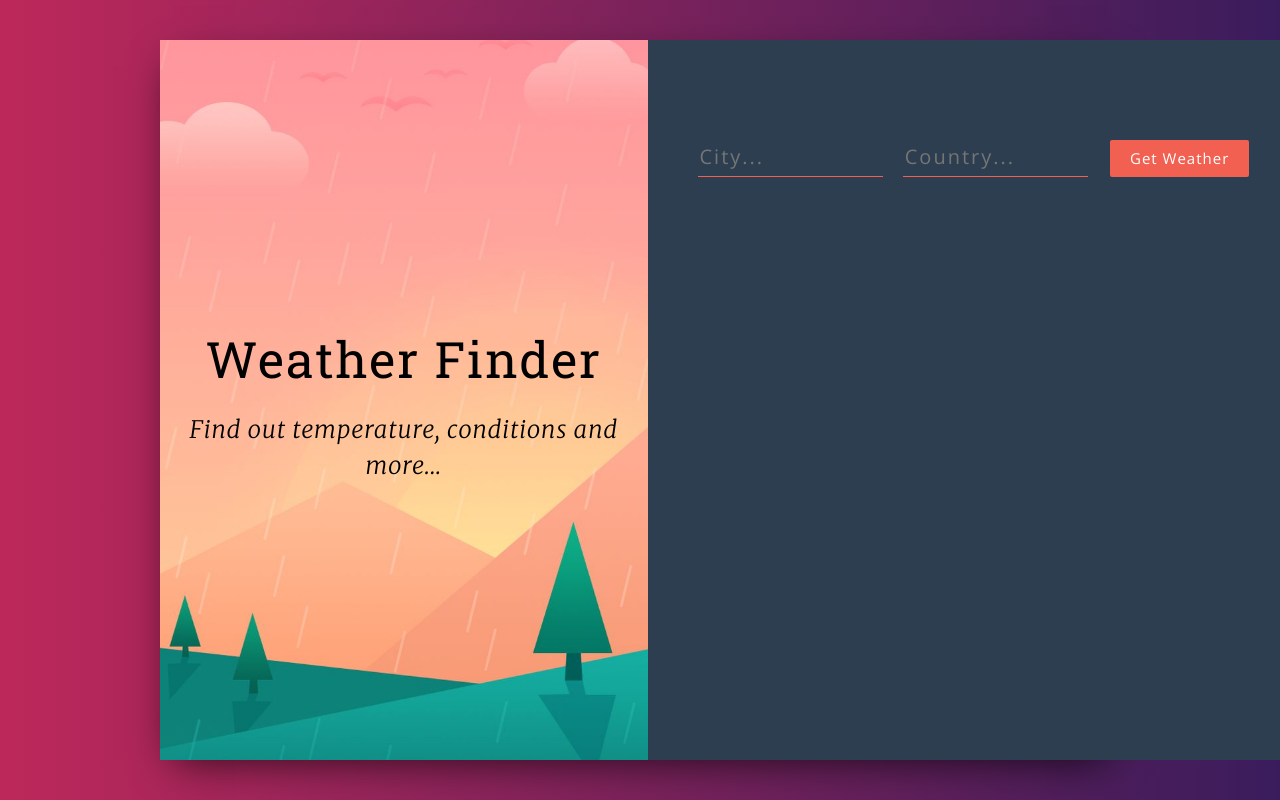
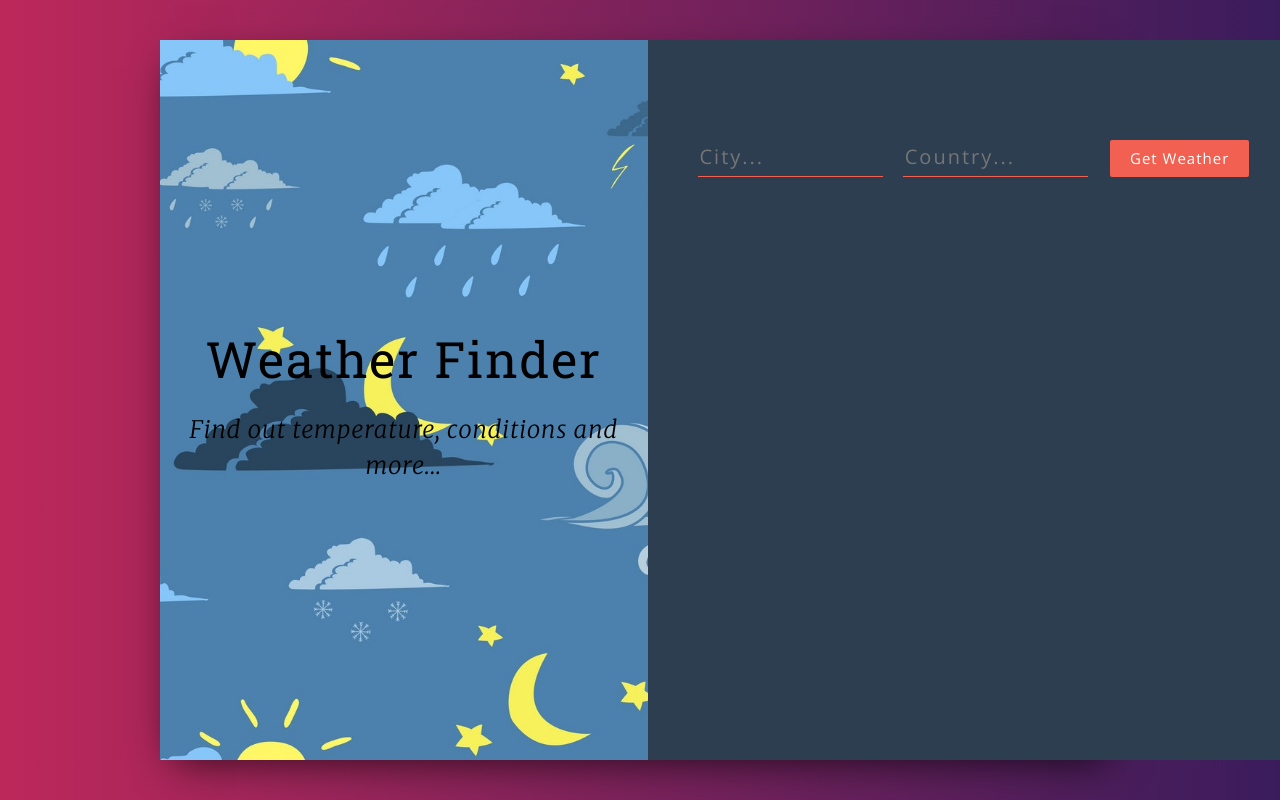
Before and after one commit to sajidkhaki/weather-app, a React (Create React App) app: page / in a window 1280 px wide. Shown: the top 800 px of the page. Built offline with nearby package versions, Linux system fonts and the light colour scheme.

Commit message:
bg changed

```diff
--- a/src/App.css
+++ b/src/App.css
@@ -24,7 +24,7 @@ body {
 
 .title-container {
   height: 90vh;
-  background: url("../src/components/img/bg.jpg") center center no-repeat;
+  background: url("../src/components/img/bg2.jpg") center center no-repeat;
   background-size: cover;
   display: flex;
   align-items: center;
```
